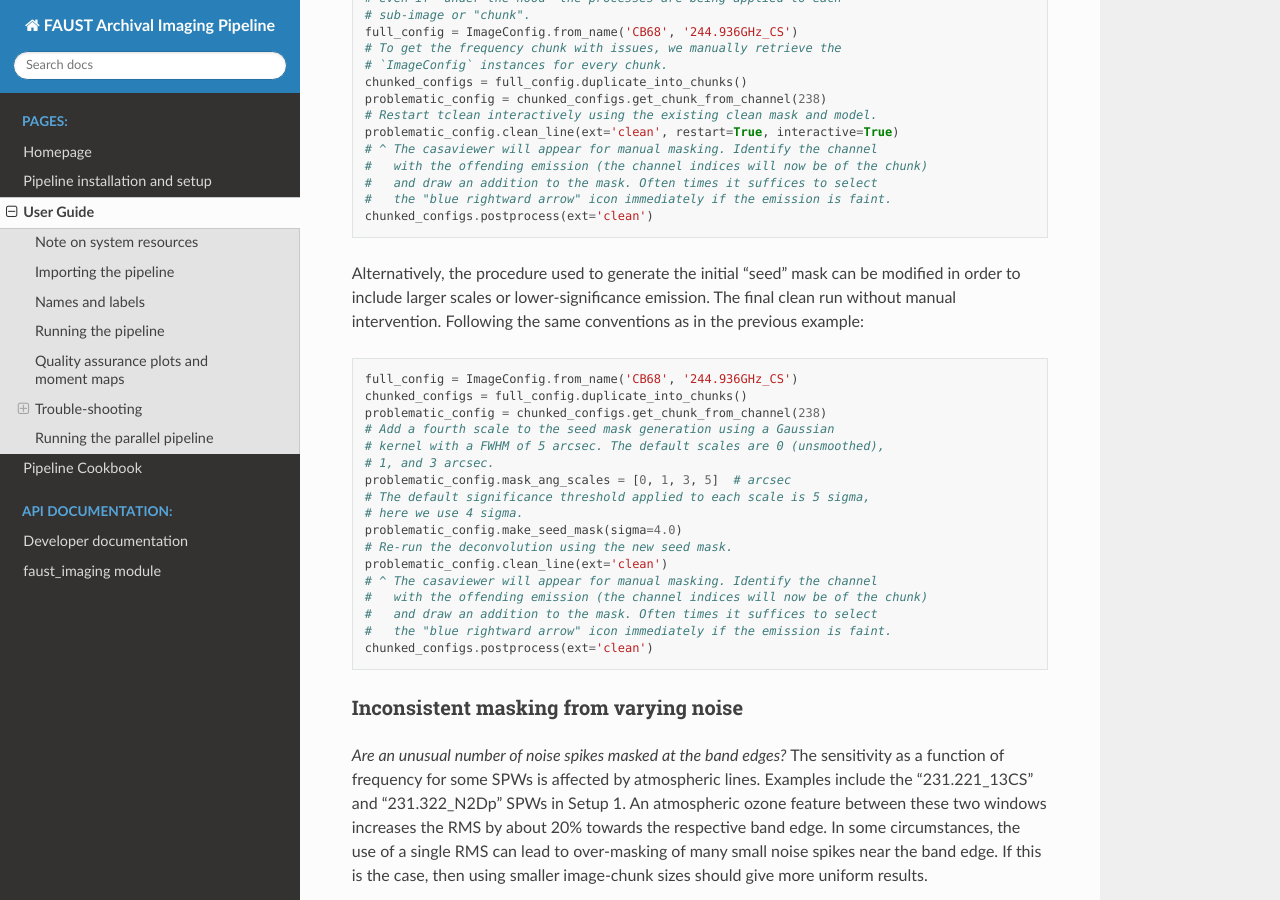
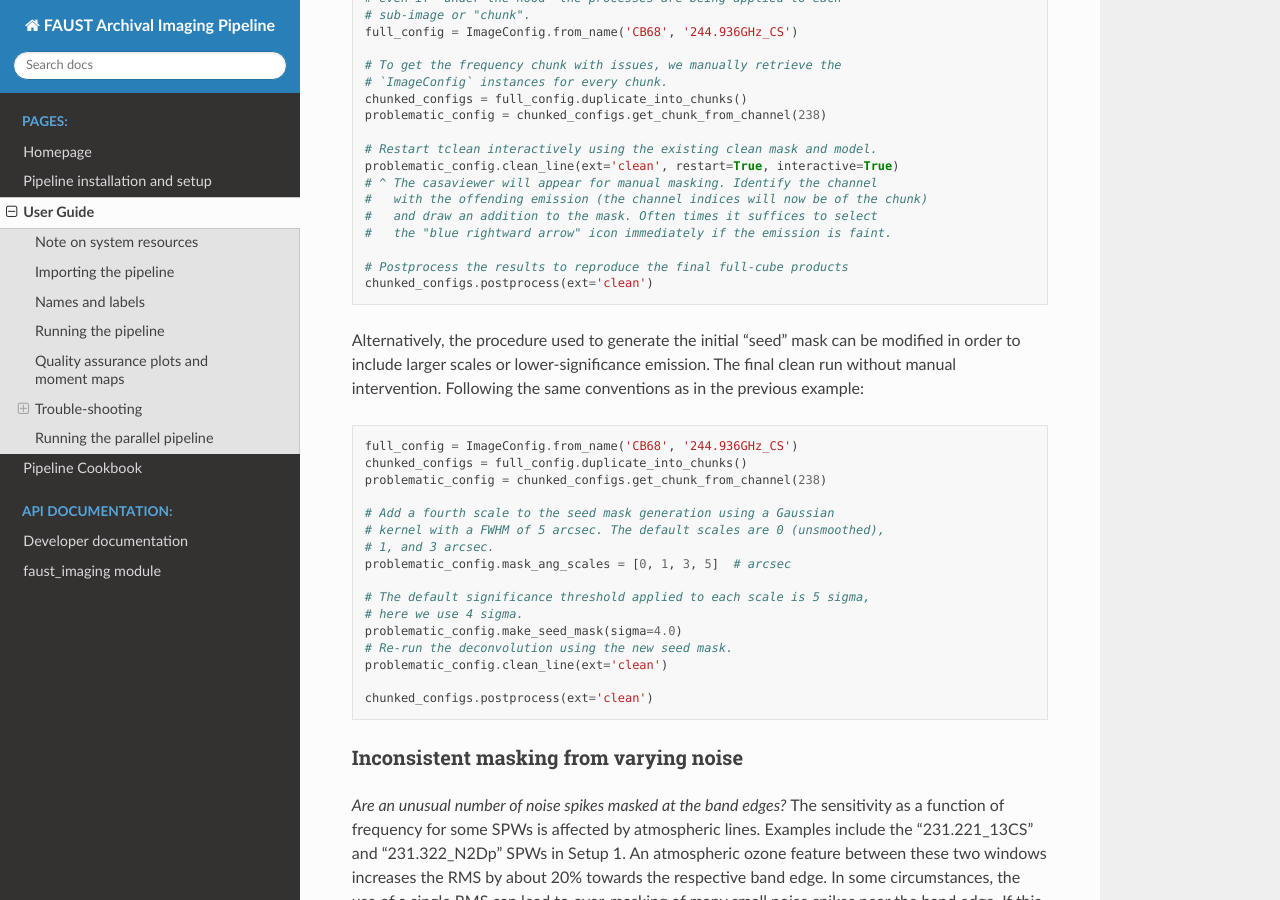
Before and after one commit to autocorr/faust_line_imaging, a Sphinx documentation site: the page built from docs/source/userguide.rst, in a window 1280 px wide and 900 px high, scrolled down 6562 px. Built offline with Sphinx 7.4.7 and the Read the Docs theme 2.0.0, drawn with Linux system fonts in a browser that asks for light colours.

Commit message:
Doc updates

```diff
--- a/docs/source/userguide.rst
+++ b/docs/source/userguide.rst
@@ -287,16 +287,20 @@ cleaned and the offending chunk is restarted with the interactive cleaning.
    # even if "under the hood" the processes are being applied to each
    # sub-image or "chunk".
    full_config = ImageConfig.from_name('CB68', '244.936GHz_CS')
+
    # To get the frequency chunk with issues, we manually retrieve the
    # `ImageConfig` instances for every chunk.
    chunked_configs = full_config.duplicate_into_chunks()
    problematic_config = chunked_configs.get_chunk_from_channel(238)
+
    # Restart tclean interactively using the existing clean mask and model.
    problematic_config.clean_line(ext='clean', restart=True, interactive=True)
    # ^ The casaviewer will appear for manual masking. Identify the channel
    #   with the offending emission (the channel indices will now be of the chunk)
    #   and draw an addition to the mask. Often times it suffices to select
    #   the "blue rightward arrow" icon immediately if the emission is faint.
+
+   # Postprocess the results to reproduce the final full-cube products
    chunked_configs.postprocess(ext='clean')
 
 Alternatively, the procedure used to generate the initial "seed" mask can be
@@ -309,19 +313,18 @@ in the previous example:
    full_config = ImageConfig.from_name('CB68', '244.936GHz_CS')
    chunked_configs = full_config.duplicate_into_chunks()
    problematic_config = chunked_configs.get_chunk_from_channel(238)
+
    # Add a fourth scale to the seed mask generation using a Gaussian
    # kernel with a FWHM of 5 arcsec. The default scales are 0 (unsmoothed),
    # 1, and 3 arcsec.
    problematic_config.mask_ang_scales = [0, 1, 3, 5]  # arcsec
+
    # The default significance threshold applied to each scale is 5 sigma,
    # here we use 4 sigma.
    problematic_config.make_seed_mask(sigma=4.0)
    # Re-run the deconvolution using the new seed mask.
    problematic_config.clean_line(ext='clean')
-   # ^ The casaviewer will appear for manual masking. Identify the channel
-   #   with the offending emission (the channel indices will now be of the chunk)
-   #   and draw an addition to the mask. Often times it suffices to select
-   #   the "blue rightward arrow" icon immediately if the emission is faint.
+
    chunked_configs.postprocess(ext='clean')
 
 Inconsistent masking from varying noise
```
